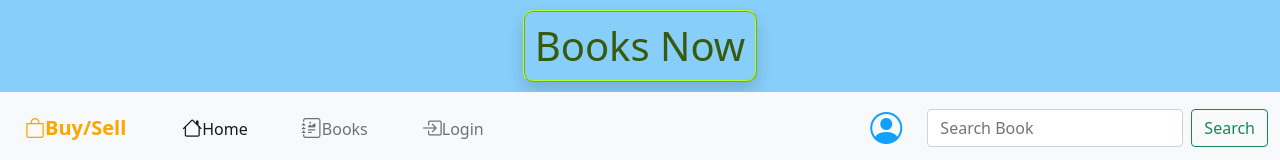
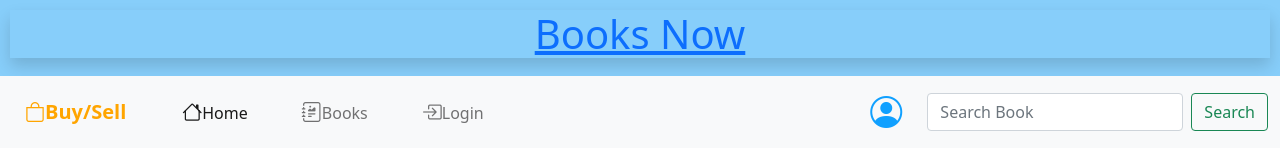
Before and after one commit to mohit1110/booksnow, a plain HTML site: page buysell.html in a window 1280 px wide. Shown: the top 160 px of the page. Drawn offline with nearby package versions, Linux system fonts and the light colour scheme.

Commit message:
Update buysell.html

```diff
--- a/buysell.html
+++ b/buysell.html
@@ -303,7 +303,7 @@
     <!-- for website heading *1-->
     <header>
         <div class="htxt">
-            <h1 class="shadow">Books Now</h1>
+            <a href="/booksnow/"><h1 class="shadow">Books Now</h1></a>
         </div>
     </header>
     <!-- *1-->
```
